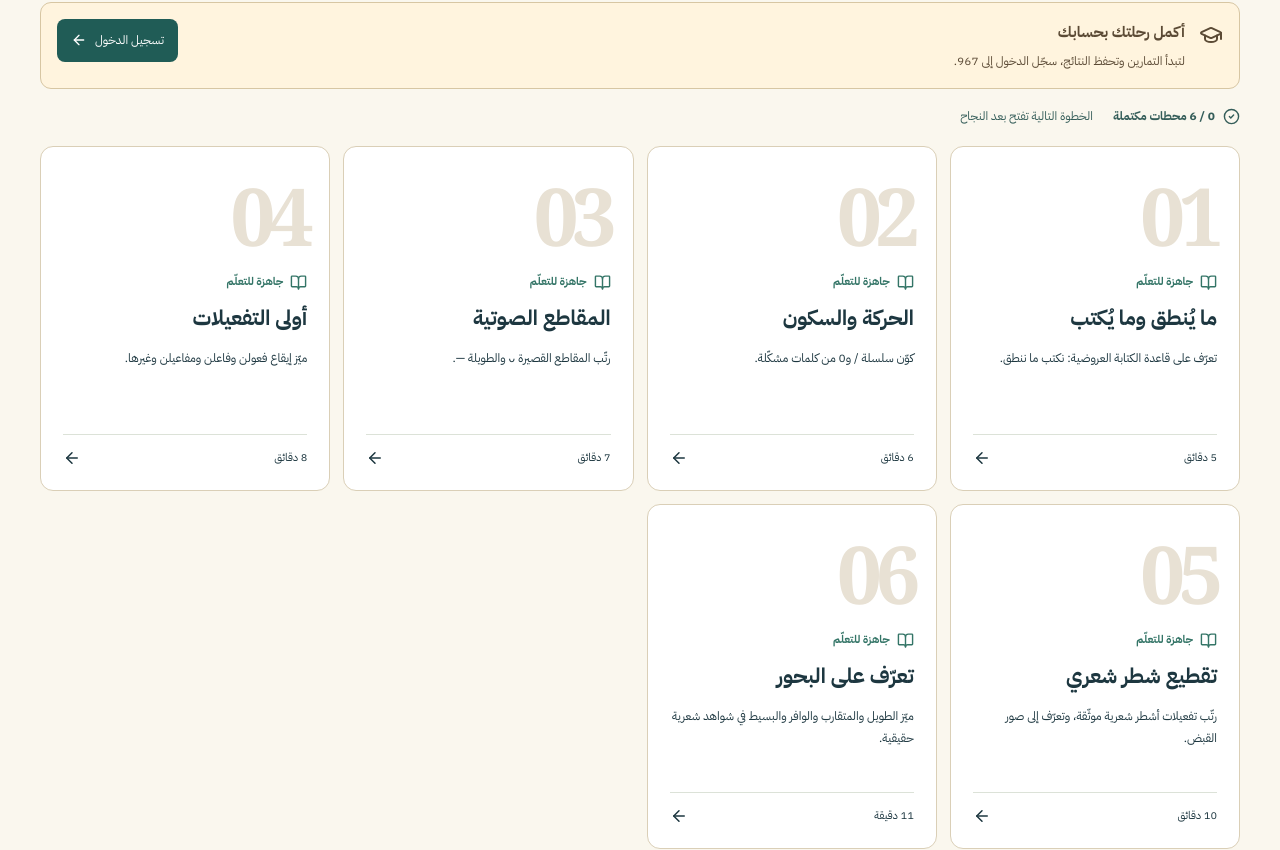
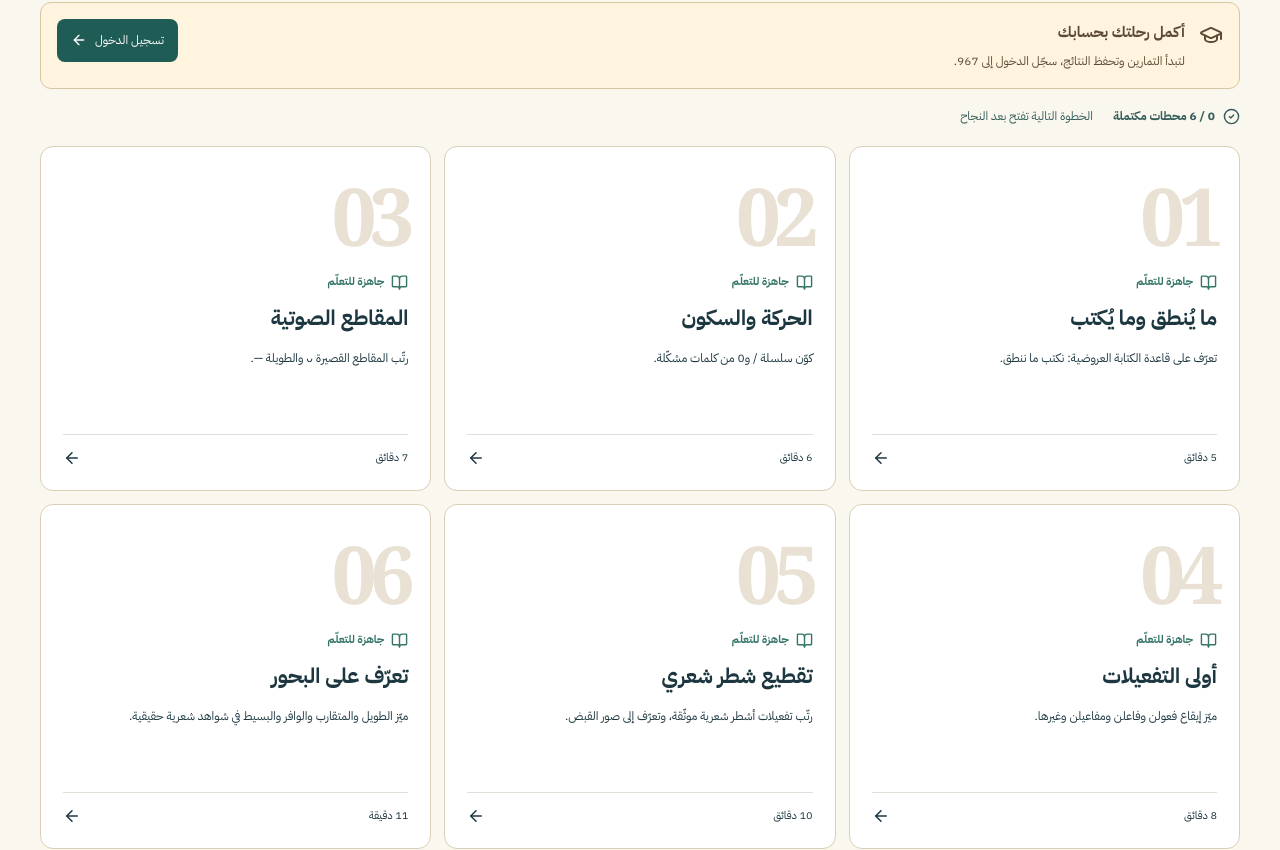
Before and after one commit to AihamAnter/967-initiative, a Next.js app: page /school/writing/arud in a window 1280 px wide. Shown: the part 838-1688 px from the top of the page. Built offline with nearby package versions, Linux system fonts and the light colour scheme; no server answers.

Commit message:
Balance six prosody stations in three-column desktop layout

```diff
--- a/app/school/writing/arud/arud.module.css
+++ b/app/school/writing/arud/arud.module.css
@@ -28,7 +28,7 @@
 .notice strong,.staffNotice strong{font-size:15px}
 .notice p,.staffNotice p{font-size:12px;line-height:1.8;margin:5px 0 0}
 .notice a,.notice button{display:inline-flex;align-items:center;gap:8px;background:#205c56;color:#fff;border-radius:8px;min-height:43px;padding:9px 14px;font-size:12px}
-.stationGrid{display:grid;grid-template-columns:repeat(4,minmax(0,1fr));gap:13px}
+.stationGrid{display:grid;grid-template-columns:repeat(3,minmax(0,1fr));gap:13px}
 .station,.stationDone,.stationLocked{display:flex;flex-direction:column;gap:12px;position:relative;min-width:0;min-height:345px;border-radius:13px;padding:22px;border:1px solid #dacfb7;background:#fff;color:#1d3740;overflow:hidden}
 .station:hover,.stationDone:hover{border-color:#bb884d;box-shadow:0 15px 26px #173e3620;transform:translateY(-2px)}
 .stationDone{background:#edf5ed;border-color:#98c4ae}
```
